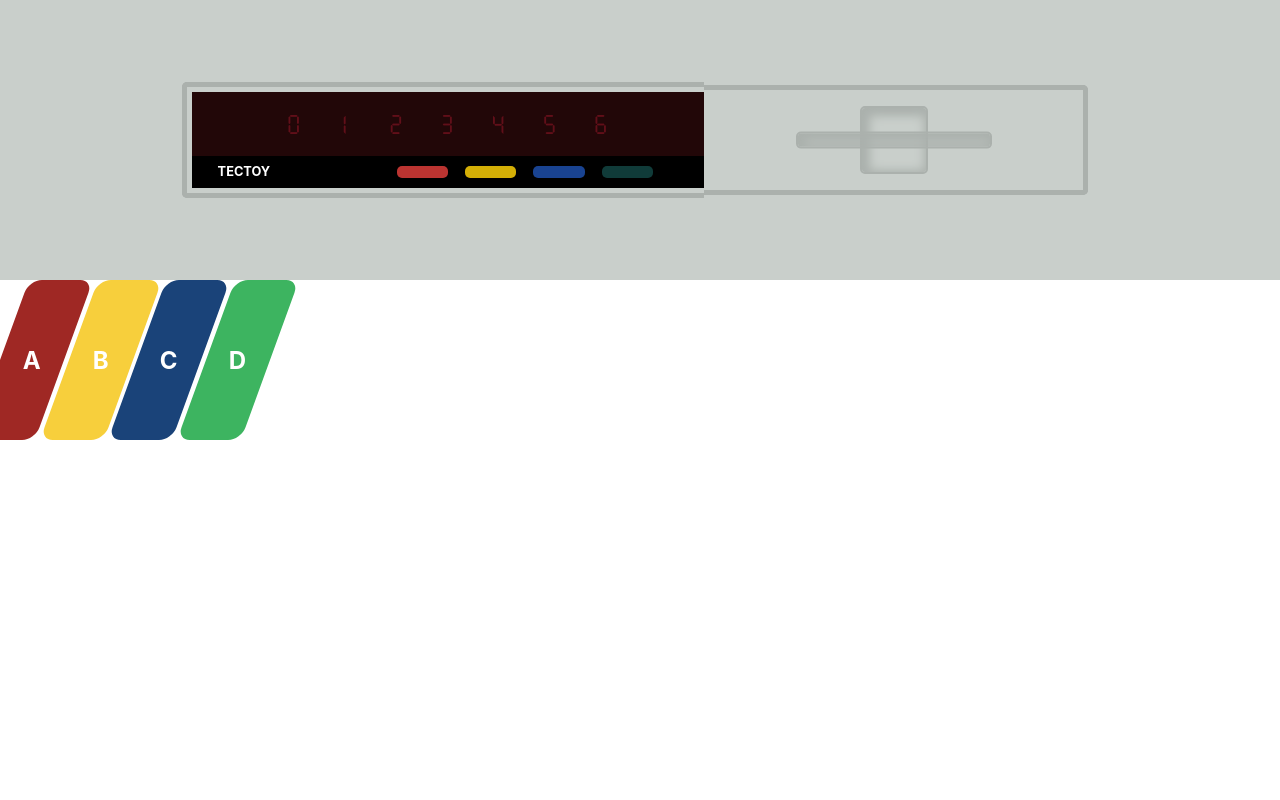
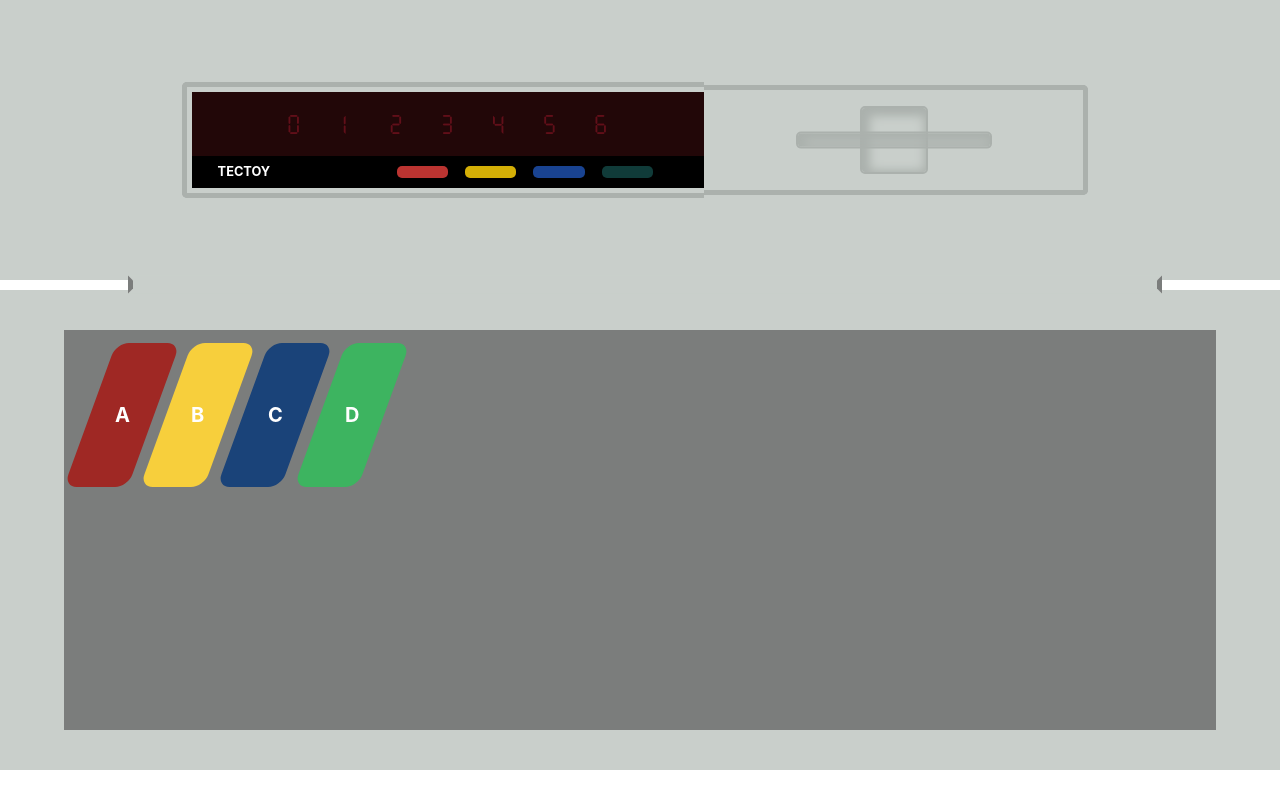
Before and after one commit to CollabCodeTech/challenge-twitch, a Svelte app in the folder 2019-setembro/: page / in a window 1280 px wide. Built offline with nearby package versions, Linux system fonts and the light colour scheme.

Commit message:
criados teclado

```diff
--- a/2019-setembro/src/components/BigButton.svelte
+++ b/2019-setembro/src/components/BigButton.svelte
@@ -7,7 +7,8 @@
 <style>
   .big-button {
     display: inline-block;
-    height: 20vh;
+    box-sizing: border-box;
+    height: 18vh;
     width: 5vw;
 
     border: none;
@@ -21,7 +22,7 @@
     transform: skew(20deg);
 
     color: #fff;
-    font-size: 3vh;
+    font-size: 2.5vh;
     font-weight: bold;
   }
 
--- a/2019-setembro/src/containers/Keyboard.svelte
+++ b/2019-setembro/src/containers/Keyboard.svelte
@@ -4,12 +4,66 @@
 </script>
 
 <style>
+  .keyboard-container {
+    position: absolute;
+    margin-top: 10px;
+    box-sizing: border-box;
+    width: 100vw;
+    height: 60vh;
+    padding: 5vh 5vw;
 
+    background-color: #c9cfcb;
+  }
+
+  .keyboard-container::after {
+    content: "";
+    width: 80vw;
+    height: 1vh;
+    position: absolute;
+
+    background-color: #c9cfcb;
+    border: 5px #7b7d7c solid;
+    border-top-color: transparent;
+    border-bottom-color: transparent;
+    top: 0;
+    margin-left: 5vw;
+    transform: translateY(-1.8vh);
+  }
+
+  .inner-keyboard-container {
+    box-sizing: border-box;
+    height: 100%;
+    width: 100%;
+    background-color: #7b7d7c;
+    padding: 1vw;
+  }
+
+  .keyboard-container .inner-keyboard-container .big-buttons-list {
+    display: flex;
+    flex-direction: row;
+  }
+
+  .keyboard-container .inner-keyboard-container .big-buttons-list li {
+    margin-left: 1vw;
+  }
 </style>
 
-<section>
-  <BigButton key="A" color="red" />
-  <BigButton key="B" color="yellow" />
-  <BigButton key="C" color="blue" />
-  <BigButton key="D" color="green" />
+<section class="keyboard-container">
+  <div class="inner-keyboard-container">
+    <ul class="big-buttons-list">
+      <li>
+        <BigButton key="A" color="red" />
+      </li>
+      <li>
+        <BigButton key="B" color="yellow" />
+      </li>
+      <li>
+        <BigButton key="C" color="blue" />
+      </li>
+      <li>
+        <BigButton key="D" color="green" />
+      </li>
+
+    </ul>
+  </div>
 </section>
```
Also changed, not shown: 2019-setembro/public/css/bundle.css (+2 -1 lines), 2019-setembro/public/js/bundle.js (+39 -14 lines), 2 other files (tests, documents, lock files or other folders).
